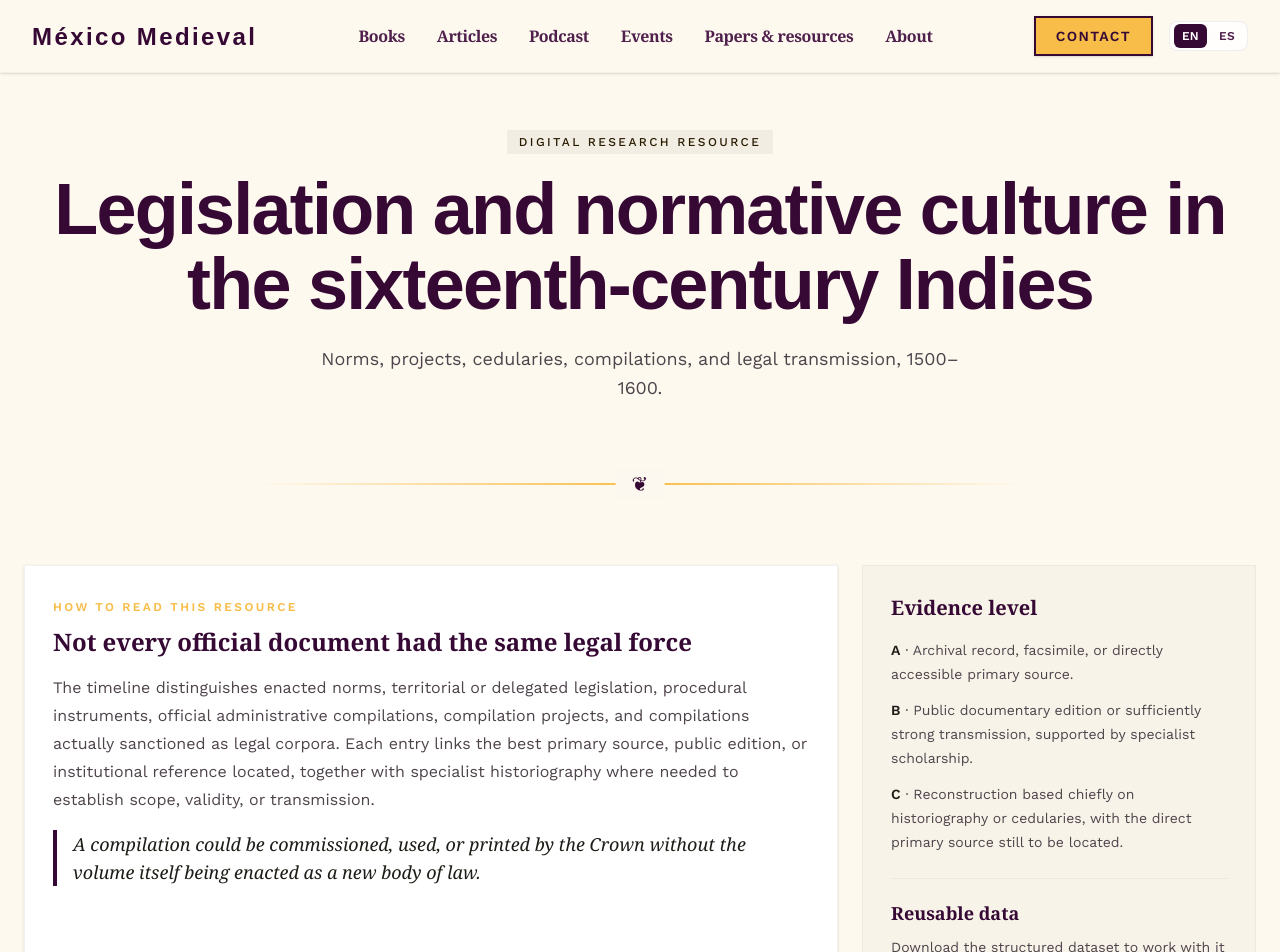
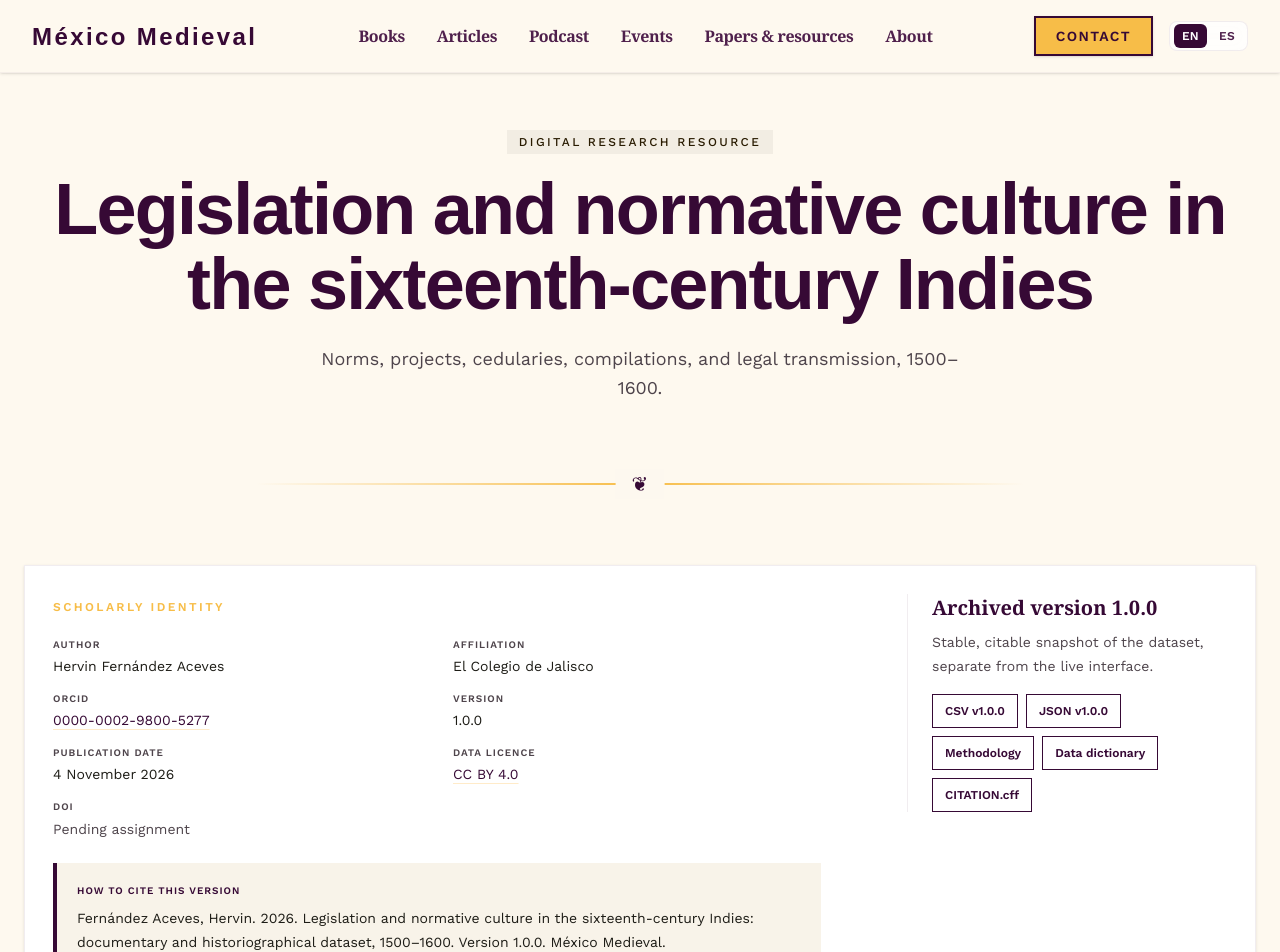
Before and after one commit to falcando/mexicomedieval, a Next.js app in the folder landing/: page /recursos/legislacion-indiana in a window 1280 px wide. Shown: the top 952 px of the page. Built offline with nearby package versions, Linux system fonts and the light colour scheme; a web font is replaced by a local one.

Commit message:
feat(indian-law): expose scholarly identity and archived v1.0.0

```diff
--- a/landing/views/indian-law-resource-page.tsx
+++ b/landing/views/indian-law-resource-page.tsx
@@ -269,6 +269,132 @@ export function IndianLawResourcePage() {
       title={t("resources.indianLaw.title")}
       subtitle={t("resources.indianLaw.subtitle")}
     >
+      <section className="mb-12 border border-outline-variant/30 bg-white p-7 shadow-sm">
+        <div className="flex flex-col gap-6 lg:flex-row lg:items-start lg:justify-between">
+          <div className="max-w-3xl">
+            <span className="font-label text-xs font-bold tracking-[0.2em] text-tertiary-fixed-dim uppercase">
+              {t("resources.indianLaw.scholarlyIdentityTitle")}
+            </span>
+            <dl className="mt-5 grid gap-x-8 gap-y-4 text-sm sm:grid-cols-2">
+              <div>
+                <dt className="font-label text-[10px] font-bold tracking-widest text-on-surface-variant uppercase">
+                  {t("resources.indianLaw.authorLabel")}
+                </dt>
+                <dd className="mt-1 text-on-surface">Hervin Fernández Aceves</dd>
+              </div>
+              <div>
+                <dt className="font-label text-[10px] font-bold tracking-widest text-on-surface-variant uppercase">
+                  {t("resources.indianLaw.affiliationLabel")}
+                </dt>
+                <dd className="mt-1 text-on-surface">El Colegio de Jalisco</dd>
+              </div>
+              <div>
+                <dt className="font-label text-[10px] font-bold tracking-widest text-on-surface-variant uppercase">
+                  {t("resources.indianLaw.orcidLabel")}
+                </dt>
+                <dd className="mt-1">
+                  <a
+                    href="https://orcid.org/0000-0002-9800-5277"
+                    target="_blank"
+                    rel="noopener noreferrer"
+                    className="text-primary underline decoration-tertiary-fixed/60 underline-offset-4"
+                  >
+                    0000-0002-9800-5277
+                  </a>
+                </dd>
+              </div>
+              <div>
+                <dt className="font-label text-[10px] font-bold tracking-widest text-on-surface-variant uppercase">
+                  {t("resources.indianLaw.versionLabel")}
+                </dt>
+                <dd className="mt-1 text-on-surface">1.0.0</dd>
+              </div>
+              <div>
+                <dt className="font-label text-[10px] font-bold tracking-widest text-on-surface-variant uppercase">
+                  {t("resources.indianLaw.releaseDateLabel")}
+                </dt>
+                <dd className="mt-1 text-on-surface">4 November 2026</dd>
+              </div>
+              <div>
+                <dt className="font-label text-[10px] font-bold tracking-widest text-on-surface-variant uppercase">
+                  {t("resources.indianLaw.licenseLabel")}
+                </dt>
+                <dd className="mt-1">
+                  <a
+                    href="https://creativecommons.org/licenses/by/4.0/"
+                    target="_blank"
+                    rel="noopener noreferrer"
+                    className="text-primary underline decoration-tertiary-fixed/60 underline-offset-4"
+                  >
+                    CC BY 4.0
+                  </a>
+                </dd>
+              </div>
+              <div>
+                <dt className="font-label text-[10px] font-bold tracking-widest text-on-surface-variant uppercase">
+                  {t("resources.indianLaw.doiLabel")}
+                </dt>
+                <dd className="mt-1 text-on-surface-variant">
+                  {t("resources.indianLaw.doiPending")}
+                </dd>
+              </div>
+            </dl>
+
+            <div className="mt-6 border-l-4 border-primary bg-surface-container-low p-5">
+              <p className="font-label text-[10px] font-bold tracking-widest text-primary uppercase">
+                {t("resources.indianLaw.citeLabel")}
+              </p>
+              <p className="mt-2 text-sm leading-6 text-on-surface">
+                {t("resources.indianLaw.citeText")}
+              </p>
+            </div>
+          </div>
+
+          <aside className="w-full shrink-0 border-t border-outline-variant/30 pt-5 lg:w-80 lg:border-t-0 lg:border-l lg:pt-0 lg:pl-6">
+            <h2 className="font-headline text-xl font-bold text-primary">
+              {t("resources.indianLaw.archivedDatasetTitle")}
+            </h2>
+            <p className="mt-2 text-sm leading-6 text-on-surface-variant">
+              {t("resources.indianLaw.archivedDatasetBody")}
+            </p>
+            <div className="mt-4 flex flex-wrap gap-2">
+              <a
+                href="/datasets/indian-law/v1.0.0/indian-law-v1.0.0.csv"
+                download
+                className="border border-primary px-3 py-2 text-xs font-bold text-primary hover:bg-primary hover:text-on-primary"
+              >
+                {t("resources.indianLaw.downloadVersionedCsv")}
+              </a>
+              <a
+                href="/datasets/indian-law/v1.0.0/indian-law-v1.0.0.json"
+                download
+                className="border border-primary px-3 py-2 text-xs font-bold text-primary hover:bg-primary hover:text-on-primary"
+              >
+                {t("resources.indianLaw.downloadVersionedJson")}
+              </a>
+              <a
+                href="/datasets/indian-law/v1.0.0/METHODOLOGY.md"
+                className="border border-primary px-3 py-2 text-xs font-bold text-primary hover:bg-primary hover:text-on-primary"
+              >
+                {t("resources.indianLaw.methodologyFile")}
+              </a>
+              <a
+                href="/datasets/indian-law/v1.0.0/DATA_DICTIONARY.md"
+                className="border border-primary px-3 py-2 text-xs font-bold text-primary hover:bg-primary hover:text-on-primary"
+              >
+                {t("resources.indianLaw.dataDictionaryFile")}
+              </a>
+              <a
+                href="/datasets/indian-law/v1.0.0/CITATION.cff"
+                className="border border-primary px-3 py-2 text-xs font-bold text-primary hover:bg-primary hover:text-on-primary"
+              >
+                {t("resources.indianLaw.citationFile")}
+              </a>
+            </div>
+          </aside>
+        </div>
+      </section>
+
       <section className="mb-12 grid gap-6 lg:grid-cols-[minmax(0,1.55fr)_minmax(18rem,0.75fr)]">
         <div className="border border-outline-variant/25 bg-white p-7 shadow-sm">
           <span className="font-label text-xs font-bold tracking-[0.2em] text-tertiary-fixed-dim uppercase">
```
